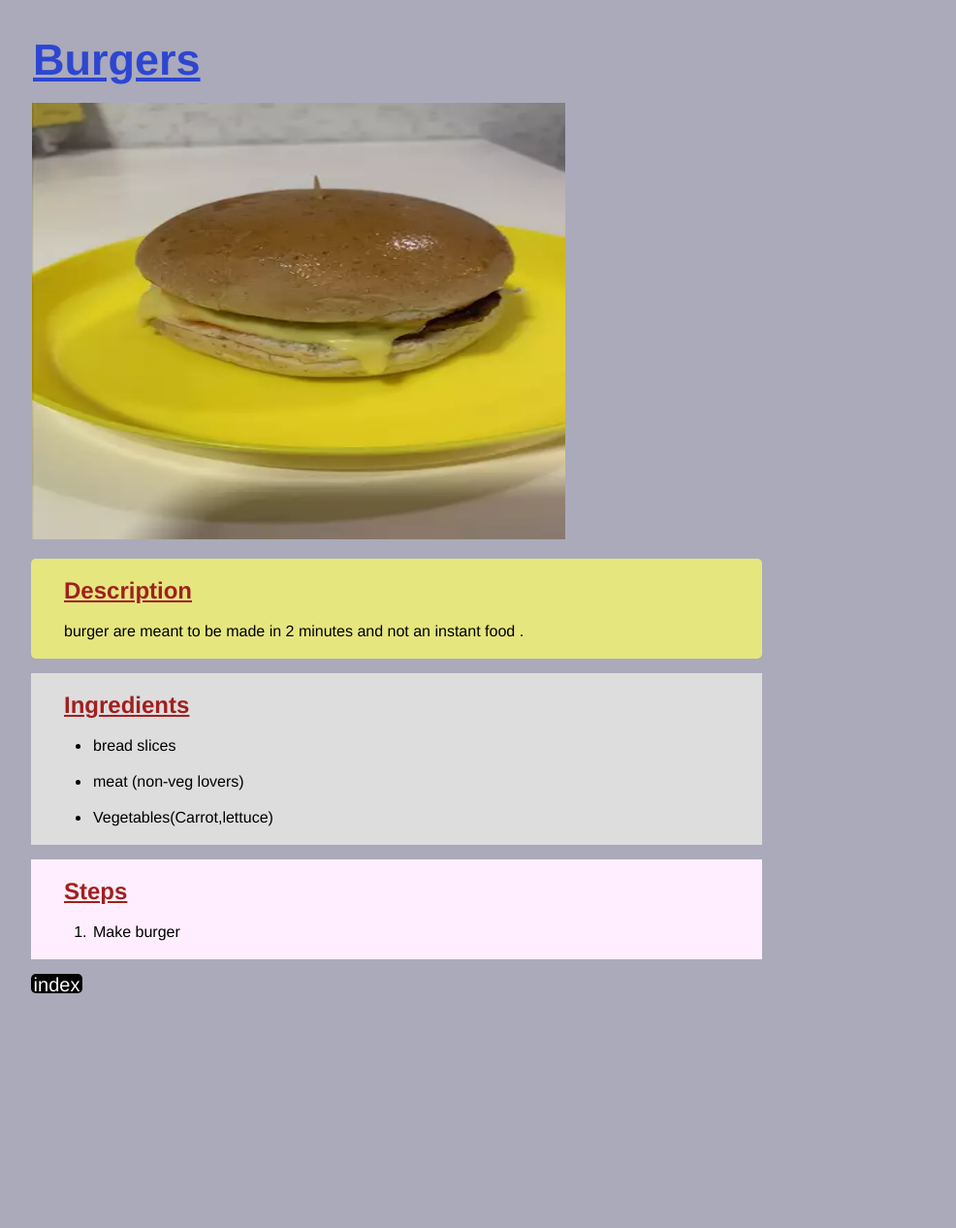
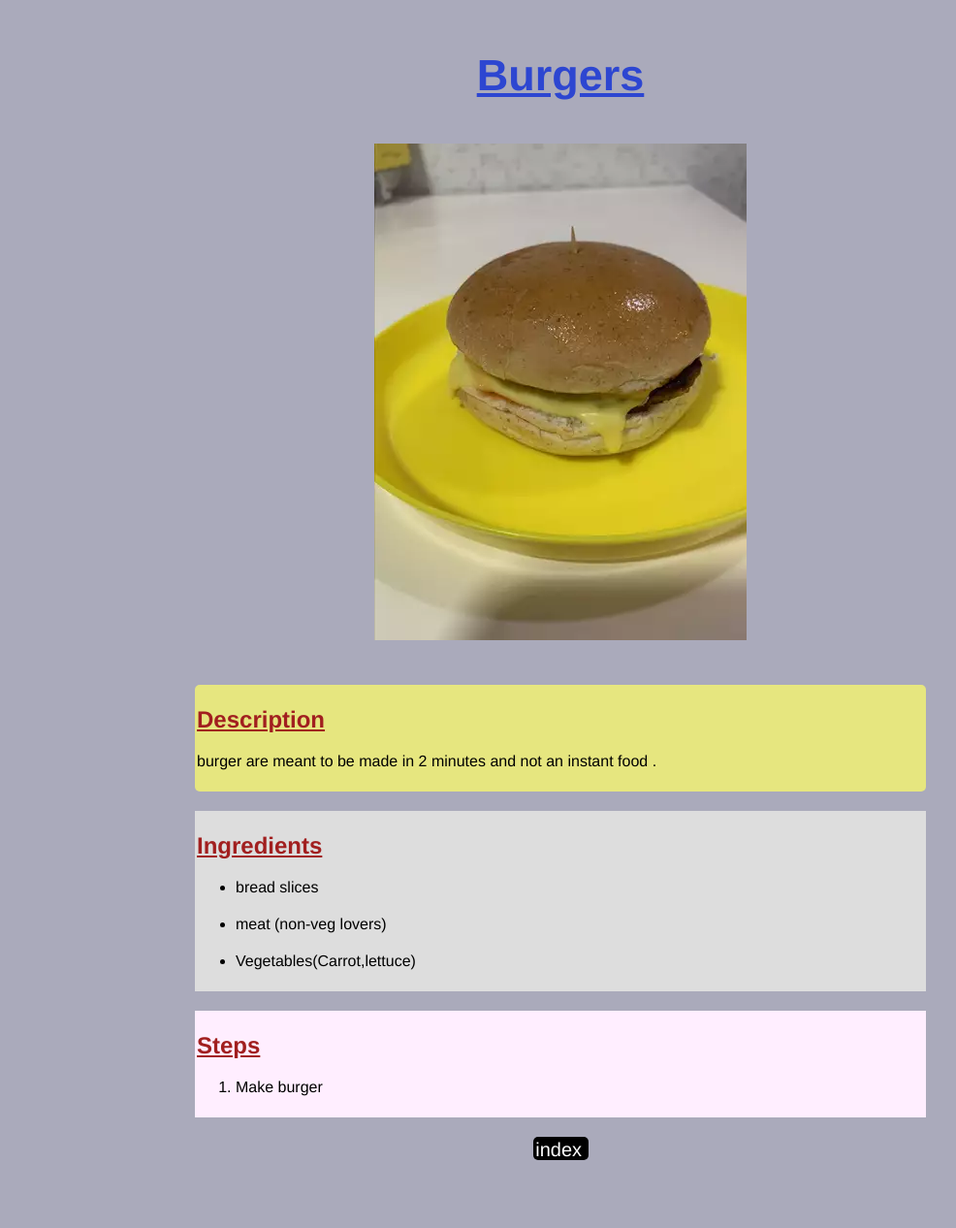
Before and after one commit to Mssskrishna/OdinCodes, a web app: file odin-recipes/burger.html in a window 1280 px wide. Shown: the whole page at 97% size, without its empty margins (62-1048 px from the left). Before the commit the page ends 1024 px from the top, so only its background shows below. Run offline with its HTML, style and script files only (its server is not run), Linux system fonts and the light colour scheme.

Commit message:
Project: CSS recipe structure is changed   \n  CSS:structure is changed

```diff
--- a/odin-recipes/css/index.css
+++ b/odin-recipes/css/index.css
@@ -5,7 +5,6 @@
     width: 400px;
     list-style-type: none;
     font-size: 20px;
-    /* text-decoration: none; */
 }
 .uler a{
     text-decoration: none;
--- a/odin-recipes/css/style.css
+++ b/odin-recipes/css/style.css
@@ -1,28 +1,34 @@
 *{
-    margin: 15px;
-    padding: 2px;
-    margin-left: 30px;
+    margin: 20px auto;
     font-family: 'Franklin Gothic Medium', 'Arial Narrow', Arial, sans-serif;
+
 }
 body{
     background-color: #aab;
+    padding: 10px;
 }
 div {
     width: 750px;
+    padding: 2px;
 }
 
 h1 {
+    padding: 2px;
+    text-align: center;
     margin-top: 0;
     color: #2d46d1;
     font-size: 45px;
     text-decoration: underline;
 }
+.img {
+    width: 750px;
+    padding: 2px;
+    text-align: center;
+}
 
-.img img{
-    width: 550px;
-    height: 450px;
-    margin: -1px;
-    padding: 0;
+.img img {
+    max-width: 100%;
+    height: auto;
 }
 
 h2 {
@@ -39,29 +45,23 @@ h2 {
     background-color: #ddd;
 }
 
-.ing ul {
-    padding: 0;
-}
 
 .step {
     background-color: #fef;
 }
 
-.step ol {
-    padding: 0;
-}
 
 .top {
     background-color: rgb(0, 0, 0);
     width: 53px;
     height: 20px;
     border-radius: 5px;
-    padding: 0;
+
 }
 
 .top a {
     text-decoration: none;
+    margin-left: 0.8px;
     font-size: 20px;
-    margin: .6px;
     color: white;
 }
```
Also changed, not shown: CSScodes/css/four.css (renamed from CSScodes/four.css), CSScodes/css/last.css (renamed from CSScodes/last.css), CSScodes/css/one.css (renamed from CSScodes/one.css), CSScodes/css/three.css (renamed from CSScodes/three.css), CSScodes/css/two.css (renamed from CSScodes/two.css), CSScodes/five.css (deleted), CSScodes/five.html (deleted), CSScodes/html/four.html (renamed from CSScodes/four.html), CSScodes/html/last.html (renamed from CSScodes/last.html), CSScodes/html/one.html (renamed from CSScodes/one.html), CSScodes/html/three.html (renamed from CSScodes/three.html), CSScodes/html/two.html (renamed from CSScodes/two.html).
